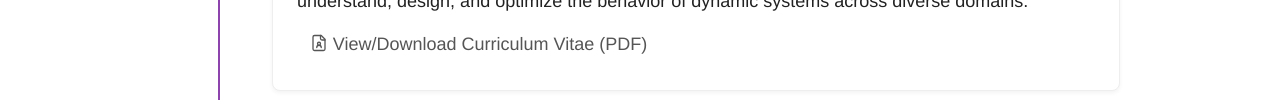
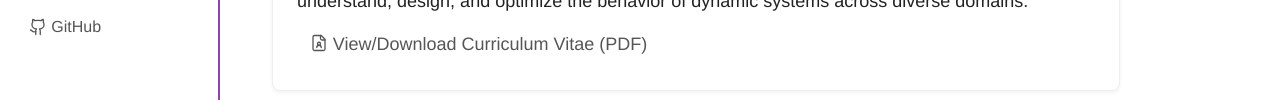
Before and after one commit to lstef4no/lstef4no.github.io, a plain HTML site: page index.html in a window 1280 px wide. Shown: the part 435-535 px from the top of the page. Drawn offline with Linux system fonts and the light colour scheme.

Commit message:
added github link, update cv and readme files

```diff
--- a/index.html
+++ b/index.html
@@ -44,6 +44,15 @@
             <rect width="4" height="12" x="2" y="9"/><circle cx="4" cy="4" r="2"/>
           </svg>
           LinkedIn
+        </a>
+        <a href="https://github.com/lstef4no" target="_blank">
+          <svg xmlns="http://www.w3.org/2000/svg" viewBox="0 0 24 24"
+            fill="none" stroke="currentColor" stroke-width="1.75"
+            stroke-linecap="round" stroke-linejoin="round" class="icon">
+            <path d="M15 22v-4a4.8 4.8 0 0 0-1-3.5c3 0 6-2 6-5.5.08-1.25-.27-2.48-1-3.5.28-1.15.28-2.35 0-3.5 0 0-1 0-3 1.5-2.64-.5-5.36-.5-8 0C6 2 5 2 5 2c-.3 1.15-.3 2.35 0 3.5A5.403 5.403 0 0 0 4 9c0 3.5 3 5.5 6 5.5-.39.49-.68 1.05-.85 1.65-.17.6-.22 1.23-.15 1.85v4"/>
+            <path d="M9 18c-4.51 2-5-2-7-2"/>
+          </svg>
+          GitHub
         </a>
       </nav>
     </aside>
```
Also changed, not shown: projects.html (+9 -1 lines), README.md, 1 other file.
